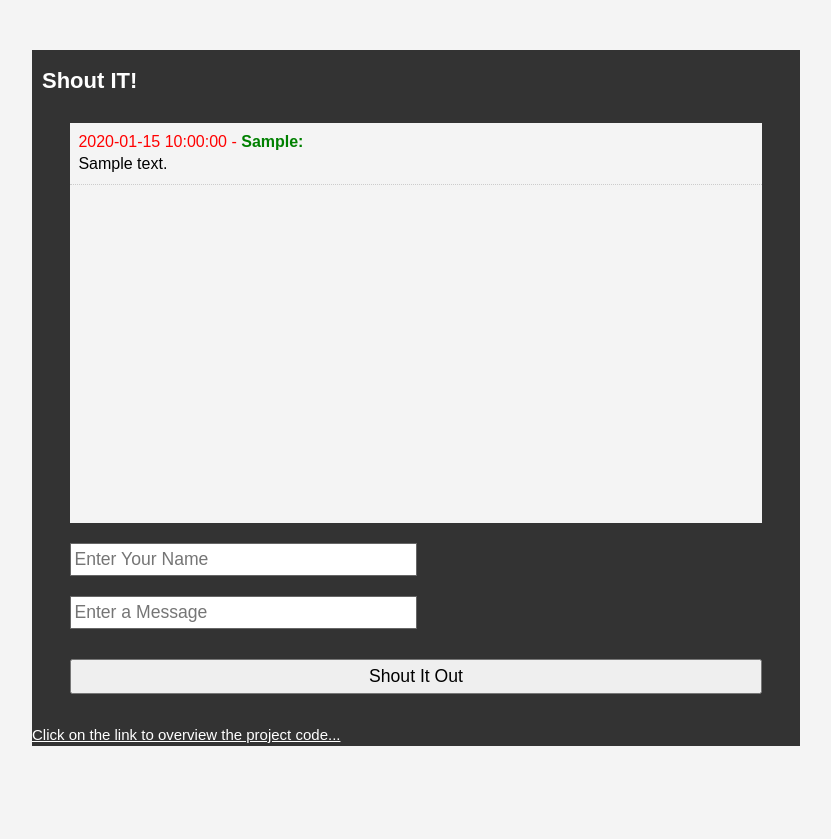
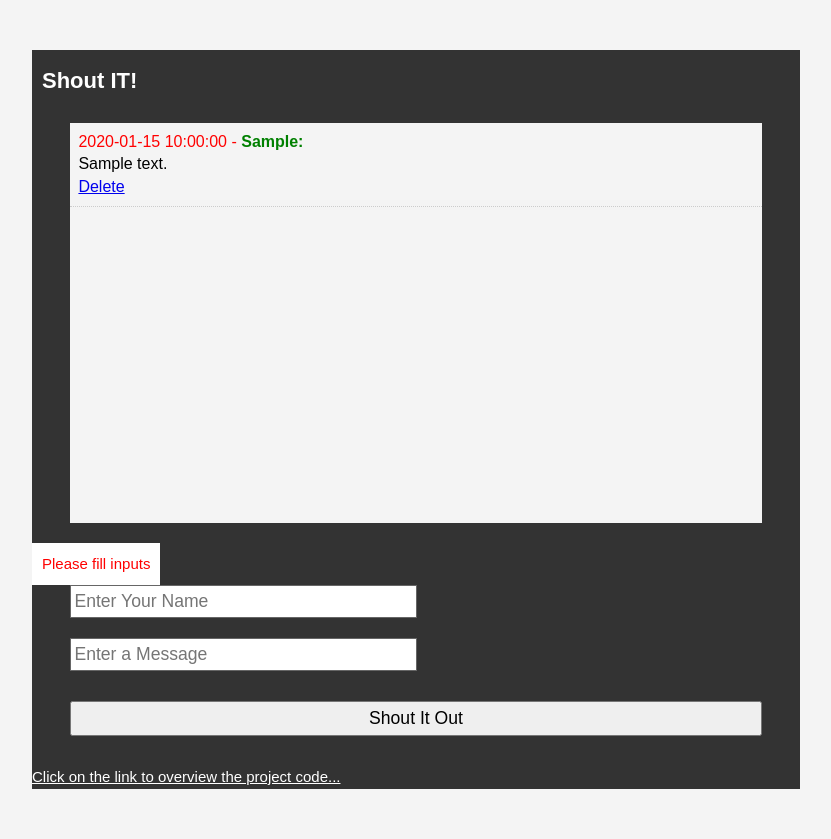
Before and after one commit to NekaDavaa/ShoutBox, a PHP site: the page made by index.php in a window 1280 px wide. Shown: the whole page, without its empty margins (224-1055 px from the left). Before the commit the page ends 746 px from the top, so only its background shows below. Run offline with PHP 8.4, Linux system fonts and the light colour scheme; tables that the repository leaves empty or names only in its code hold one stand-in row (values such as "Sample post").

Commit message:
Added delete feature

```diff
--- a/css/style.css
+++ b/css/style.css
@@ -97,3 +97,10 @@ header h1 {
 .shout > span > p {
 	color:black;
 }
+
+.error-inputs {
+	background: white;
+    display: inline-block;
+    padding: 10px;
+    color:red;
+}
--- a/index.php
+++ b/index.php
@@ -20,10 +20,17 @@ $shouts = mysqli_query($con, $query);
    <div id="shouts">
       <ul>
         <?php while ($row = mysqli_fetch_assoc($shouts)) : ?>
-        <li class="shout"><span><span id="date-color"><?php echo $row['time']. ' -' ?> </span><span id="users-color"><?php echo $row['user']. ': ' ?></span><p><?php echo ucfirst($row['message']); ?></p></li>
+        <li class="shout"><span><span id="date-color"><?php echo $row['time']. ' -' ?> </span><span id="users-color"><?php echo $row['user']. ': ' ?></span><p><?php echo ucfirst($row['message']); ?></p>
+          <a href="process.php?action=delete&id=<?php echo $row['id']; ?>">Delete</a>
+        </li>
       <?php endwhile ?>
         </ul>
        </div>
+       <?php if (isset($_GET['error'])) : ?>
+        <div class="error-inputs">
+          <?php echo $_GET['error']; ?>
+        </div>
+      <?php endif ?>
   <div id="input">
     <form method="post" action="process.php">
      <input type="text" name="user" placeholder="Enter Your Name" />
```
Also changed, not shown: process.php (+16 -2 lines).
